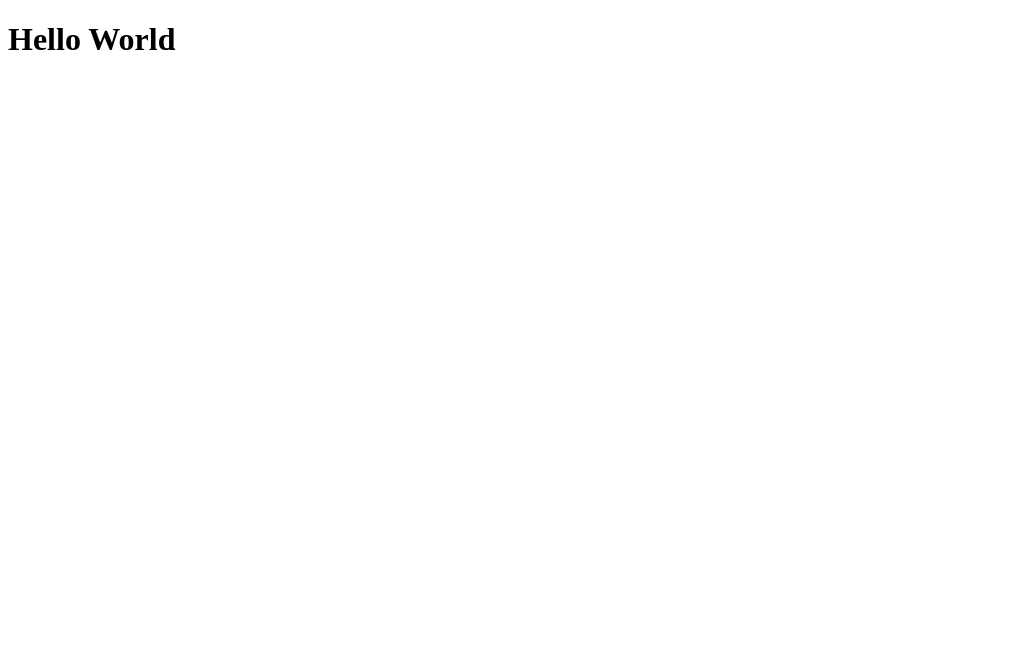
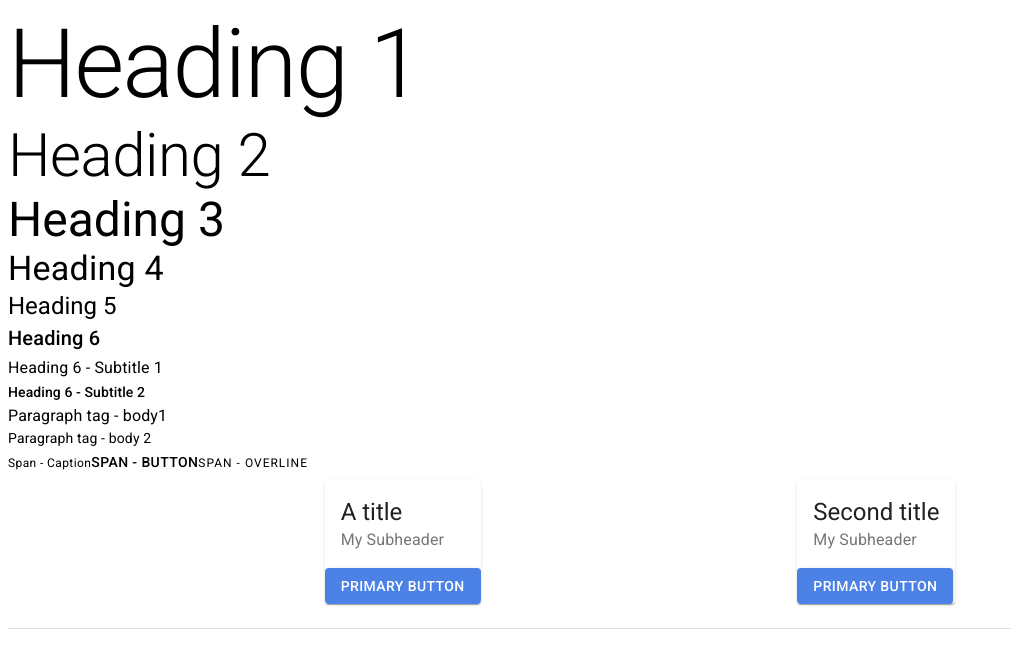
Before and after one commit to HarryAmmon/Atlas-WebApp, a React (Create React App) app in the folder code/: page /typography in a window 1280 px wide. Shown: the top 668 px of the page, without its empty margins (0-1011 px from the left). Built offline with nearby package versions, Linux system fonts and the light colour scheme.

Commit message:
Feature/material UI poc (#2)
* Add Material-ui

* Add react-router

* Add Roboto fonts

* Use custom theme

* Add BrowserRouter

* Typography page

```diff
--- a/code/package.json
+++ b/code/package.json
@@ -3,6 +3,7 @@
   "version": "0.1.0",
   "private": true,
   "dependencies": {
+    "@material-ui/core": "^4.11.3",
     "@testing-library/jest-dom": "^5.11.4",
     "@testing-library/react": "^11.1.0",
     "@testing-library/user-event": "^12.1.10",
@@ -10,8 +11,12 @@
     "@types/node": "^12.0.0",
     "@types/react": "^17.0.0",
     "@types/react-dom": "^17.0.0",
+    "@types/react-router": "^5.1.11",
+    "@types/react-router-dom": "^5.1.7",
     "react": "^17.0.1",
     "react-dom": "^17.0.1",
+    "react-router": "^5.2.0",
+    "react-router-dom": "^5.2.0",
     "react-scripts": "4.0.2",
     "typescript": "^4.1.2",
     "web-vitals": "^1.0.1"
--- a/code/public/index.html
+++ b/code/public/index.html
@@ -3,6 +3,7 @@
   <head>
     <meta charset="utf-8" />
     <link rel="icon" href="%PUBLIC_URL%/favicon.ico" />
+    <link rel="stylesheet" href="https://fonts.googleapis.com/css?family=Roboto:300,400,500,700&display=swap" />
     <meta name="viewport" content="width=device-width, initial-scale=1" />
     <meta name="theme-color" content="#000000" />
     <meta
--- a/code/src/App.tsx
+++ b/code/src/App.tsx
@@ -1,7 +1,13 @@
+import React from "react";
+import { TypographyPage } from "./views/Typography";
+import { Route, Switch } from "react-router";
+
 function App() {
   return (
     <div className="App">
-      <h1>Hello World</h1>
+      <Switch>
+        <Route path="/typography" component={() => <TypographyPage />} />
+      </Switch>
     </div>
   );
 }
--- /dev/null
+++ b/code/src/components/theming.tsx
@@ -0,0 +1,11 @@
+import { createMuiTheme } from "@material-ui/core";
+
+export const CustomTheme = createMuiTheme({
+  palette: {
+    primary: {
+      light: "#5490FF",
+      main: "#4C82E6",
+      dark: "#2A4880",
+    },
+  },
+});
--- a/code/src/index.tsx
+++ b/code/src/index.tsx
@@ -1,11 +1,18 @@
 import React from "react";
 import ReactDOM from "react-dom";
+import { BrowserRouter as Router } from "react-router-dom";
 import "./index.css";
 import App from "./App";
+import { ThemeProvider } from "@material-ui/core";
+import { CustomTheme } from "./components/theming";
 
 ReactDOM.render(
   <React.StrictMode>
-    <App />
+    <ThemeProvider theme={CustomTheme}>
+      <Router>
+        <App />
+      </Router>
+    </ThemeProvider>
   </React.StrictMode>,
   document.getElementById("root")
 );
--- /dev/null
+++ b/code/src/views/Typography.tsx
@@ -0,0 +1,45 @@
+import React from "react";
+import {
+  Button,
+  Card,
+  Typography,
+  CardHeader,
+  Divider,
+  Box,
+} from "@material-ui/core";
+
+export const TypographyPage = () => (
+  <React.Fragment>
+    <Typography variant="h1">Heading 1</Typography>
+    <Typography variant="h2">Heading 2</Typography>
+    <Typography variant="h3">Heading 3</Typography>
+    <Typography variant="h4">Heading 4</Typography>
+    <Typography variant="h5">Heading 5</Typography>
+    <Typography variant="h6">Heading 6</Typography>
+    <Typography variant="subtitle1">Heading 6 - Subtitle 1</Typography>
+    <Typography variant="subtitle2">Heading 6 - Subtitle 2</Typography>
+    <Typography variant="body1">Paragraph tag - body1</Typography>
+    <Typography variant="body2">Paragraph tag - body 2</Typography>
+    <Typography variant="caption">Span - Caption</Typography>
+    <Typography variant="button">Span - Button</Typography>
+    <Typography variant="overline">Span - Overline</Typography>
+    <Box display="flex" justifyContent="space-evenly">
+      <Card>
+        <CardHeader title="A title" subheader={"My Subheader"} />
+        <Button variant="contained" color="primary">
+          Primary button
+        </Button>
+      </Card>
+      <Card>
+        <CardHeader title="Second title" subheader={"My Subheader"} />
+        <Button variant="contained" color="primary">
+          Primary button
+        </Button>
+      </Card>
+    </Box>
+
+    <Box my={3}>
+      <Divider />
+    </Box>
+  </React.Fragment>
+);
```
Also changed, not shown: 1 other file (tests, documents, lock files or other folders).
